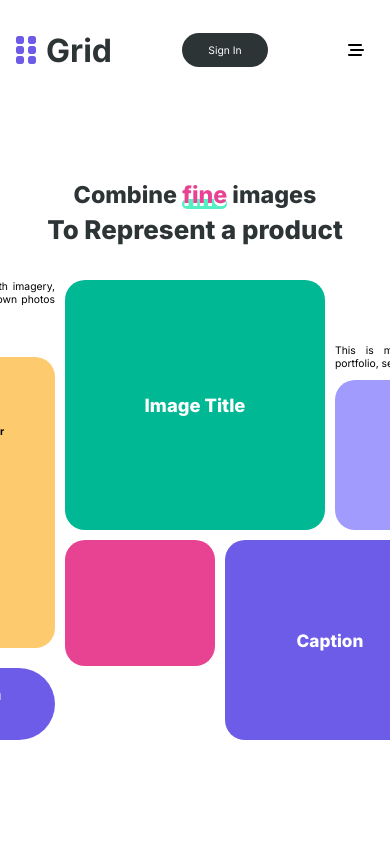
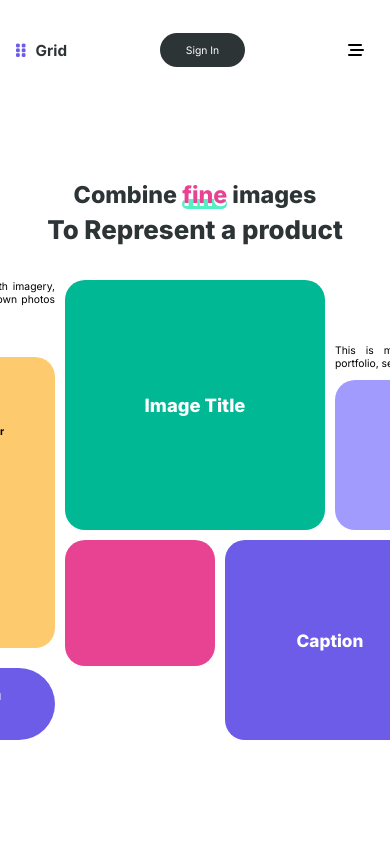
Before and after one commit to Dawood-Ahmed19/Grid-Website, a website built with Vite: page index.html in a window 390 px wide. Shown: the top 844 px of the page. Built offline with nearby package versions, Linux system fonts and the light colour scheme.

Commit message:
fix- fixed nav logo size responsiveness.

```diff
--- a/style.css
+++ b/style.css
@@ -113,6 +113,10 @@ header {
   overflow: -webkit-hidden;
   -ms-overflow: hidden;
   overflow: hidden \9;
+}
+
+.logo>h1 {
+  font-size: clamp(0.88rem, calc(0.53rem + 1.74vw), 1.88rem);
 }
 
 nav ul {
```
